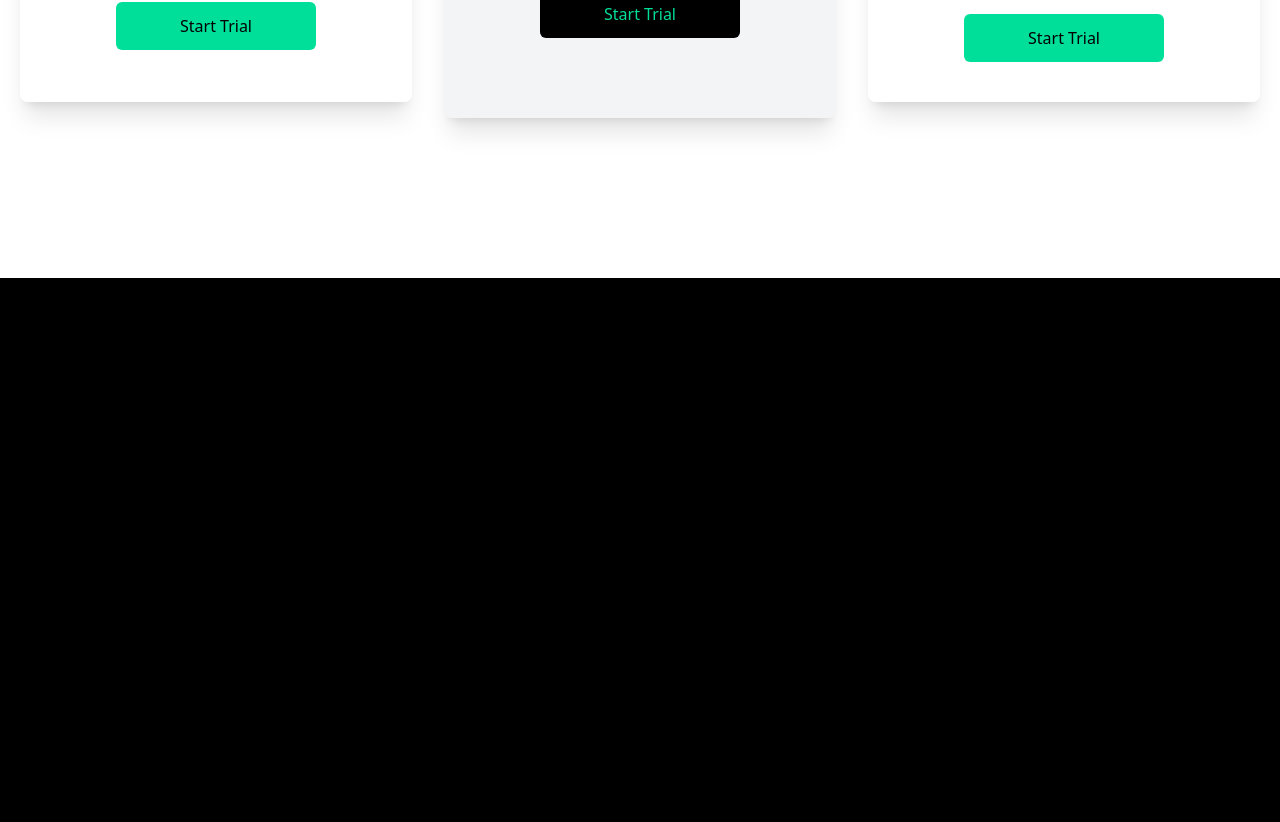
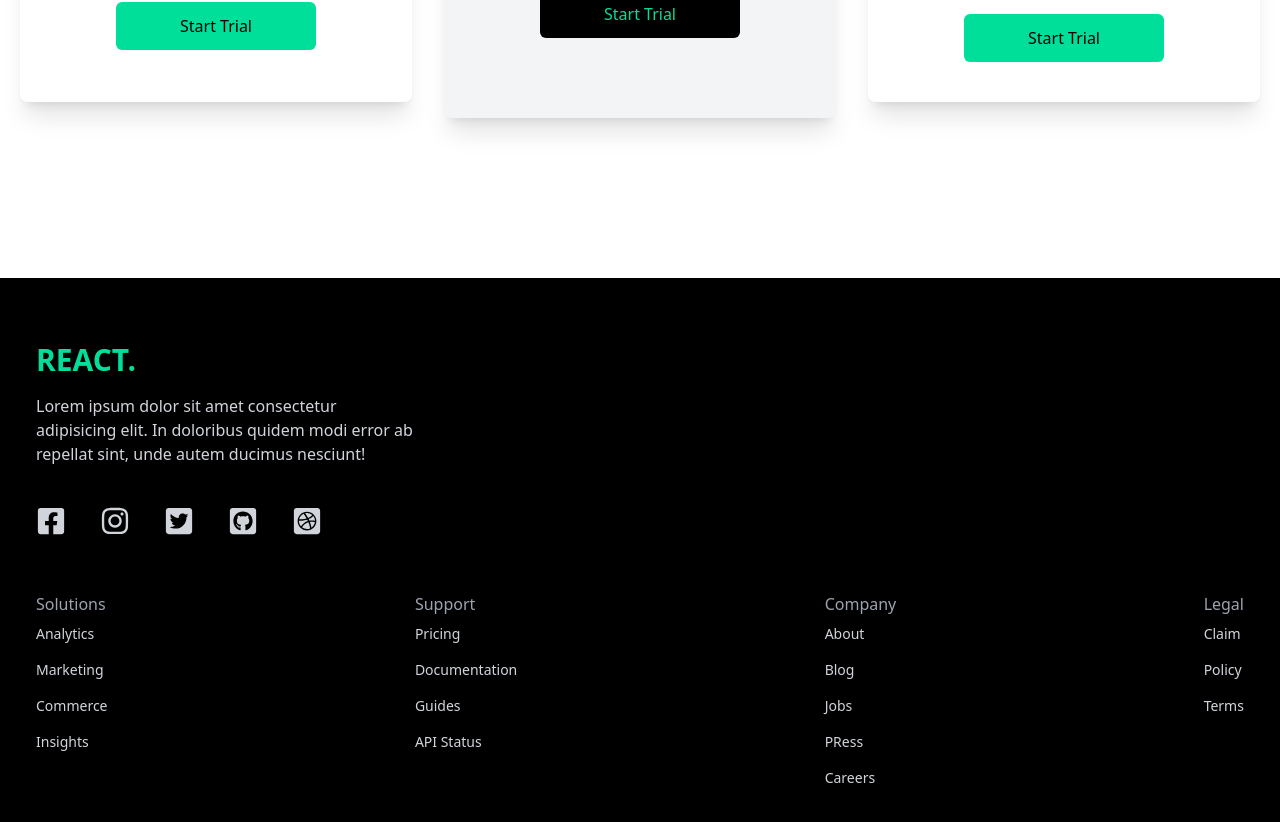
Before and after one commit to Andreaspkst/finance, a React (Vite) app: page / in a window 1280 px wide. Shown: the part 2196-3018 px from the top of the page. Before the commit the page ends 2474 px from the top, so only its background shows below. Built offline with nearby package versions, Linux system fonts and the light colour scheme.

Commit message:
Completed Responsive Footer Section

```diff
--- a/src/App.jsx
+++ b/src/App.jsx
@@ -1,5 +1,5 @@
 import React from "react"
-import { Analytics, Cards, Hero, Navbar, Newsletter } from "./components/index.js"
+import { Analytics, Cards, Footer, Hero, Navbar, Newsletter } from "./components/index.js"
 
 function App() {
   return (
@@ -9,6 +9,7 @@
     <Analytics />
     <Newsletter />
     <Cards />
+    <Footer />
    </div>
   )
 }
--- /dev/null
+++ b/src/components/Footer.jsx
@@ -0,0 +1,70 @@
+import React from 'react'
+import {
+    FaDribbbleSquare,
+    FaFacebookSquare,
+    FaGithubSquare,
+    FaInstagram,
+    FaTwitterSquare,
+  } from 'react-icons/fa';
+
+const Footer = () => {
+  return (
+    <div className='max-w-[1240px] mx-auto py-16 px-4 grid lg:grid-cols-3 gap-8 text-gray-300'>
+        <div className="">
+            <h1 className='w-ful text-3xl font-bold text-[#00df9a]'>
+                REACT.
+            </h1>
+            <p className='py-4'>
+                Lorem ipsum dolor sit amet consectetur adipisicing elit. In doloribus quidem modi error ab repellat sint, unde autem ducimus nesciunt!
+            </p>
+            <div className="flex justify-between md:w-[75%] my-6">
+                <FaFacebookSquare size={30} />
+                <FaInstagram size={30} />
+                <FaTwitterSquare size={30} />
+                <FaGithubSquare size={30} />
+                <FaDribbbleSquare size={30} />
+            </div>
+        </div>
+        <div className="lg:col-span-3 flex justify-between ">
+            <div className="">
+                <h6 className='font-medium text-gray-400'>Solutions</h6>
+                <ul>
+                    <li className='py-2 text-sm'>Analytics</li>
+                    <li className='py-2 text-sm'>Marketing</li>
+                    <li className='py-2 text-sm'>Commerce</li>
+                    <li className='py-2 text-sm'>Insights</li>
+                </ul>
+            </div>
+            <div className="">
+                <h6 className='font-medium text-gray-400'>Support</h6>
+                <ul>
+                    <li className='py-2 text-sm'>Pricing</li>
+                    <li className='py-2 text-sm'>Documentation</li>
+                    <li className='py-2 text-sm'>Guides</li>
+                    <li className='py-2 text-sm'>API Status</li>
+                </ul>
+            </div>
+            <div className="">
+                <h6 className='font-medium text-gray-400'>Company</h6>
+                <ul>
+                    <li className='py-2 text-sm'>About</li>
+                    <li className='py-2 text-sm'>Blog</li>
+                    <li className='py-2 text-sm'>Jobs</li>
+                    <li className='py-2 text-sm'>PRess</li>
+                    <li className='py-2 text-sm'>Careers</li>
+                </ul>
+            </div>
+            <div className="">
+                <h6 className='font-medium text-gray-400'>Legal</h6>
+                <ul>
+                    <li className='py-2 text-sm'>Claim</li>
+                    <li className='py-2 text-sm'>Policy</li>
+                    <li className='py-2 text-sm'>Terms</li>
+                </ul>
+            </div>
+        </div>
+    </div>
+  )
+}
+
+export default Footer
--- a/src/components/index.js
+++ b/src/components/index.js
@@ -3,11 +3,13 @@
 import Analytics from './Analytics.jsx';
 import Newsletter from './Newsletter.jsx';
 import Cards from './Cards.jsx';
+import Footer from './Footer.jsx';
 
 export {
     Navbar,
     Hero,
     Analytics,
     Newsletter,
-    Cards
+    Cards,
+    Footer
 }
```
